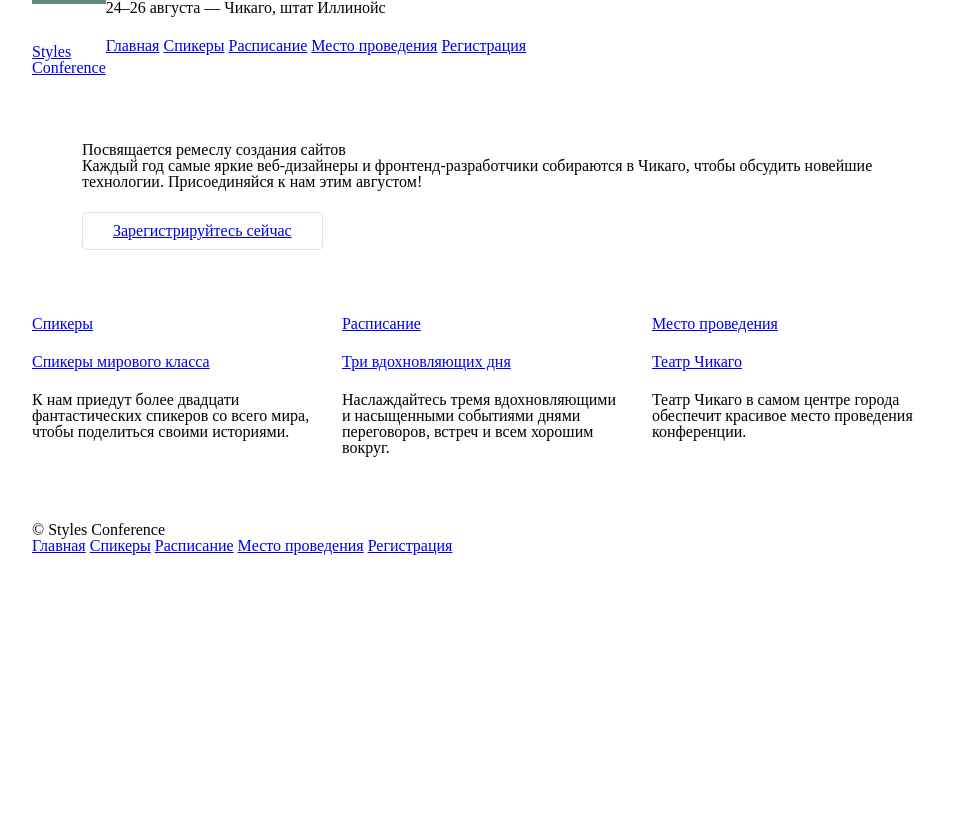
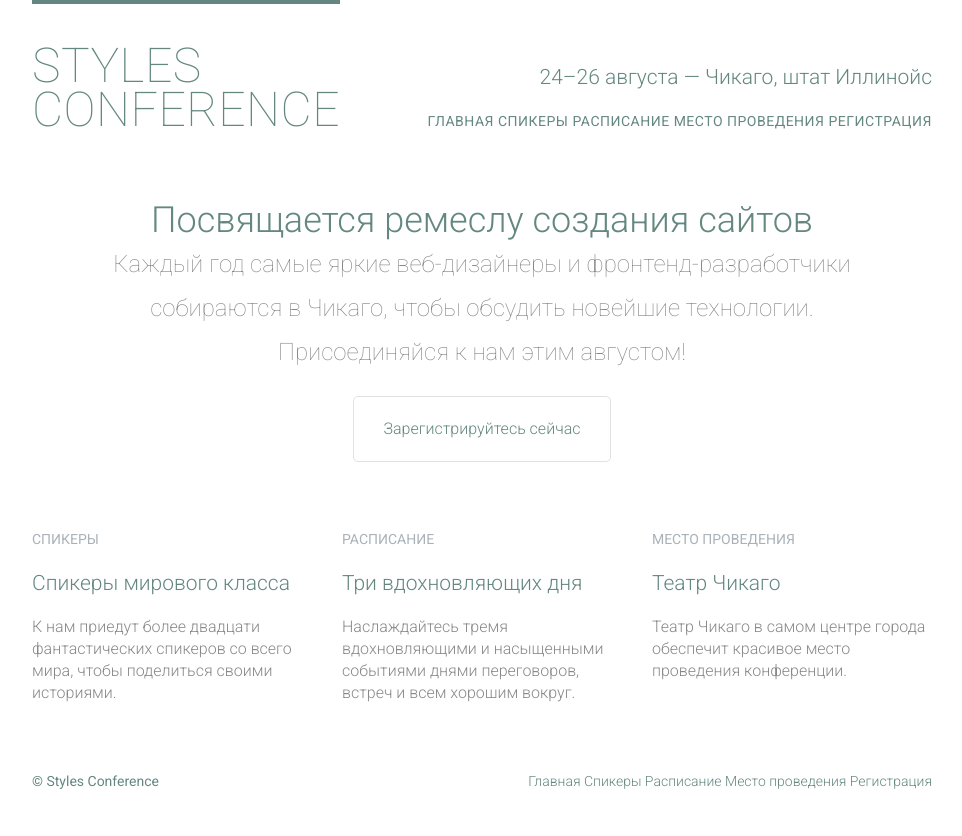
Before and after one commit to c3rb1n/styles-conference, a plain HTML site: page index.html in a window 1280 px wide. Shown: the whole page, without its empty margins (158-1120 px from the left). Before the commit the page ends 800 px from the top, so only its background shows below. Drawn offline with Linux system fonts and the light colour scheme.

Commit message:
added markup for lesson 6

```diff
--- a/index.html
+++ b/index.html
@@ -7,6 +7,10 @@
         <meta name="description" content="Styles Conference main page" />
         <title>Styles Conference</title>
         <link rel="stylesheet" href="styles/style.css" />
+        <link
+            href="https://fonts.googleapis.com/css2?family=Roboto:ital,wght@0,100..900;1,100..900&display=swap"
+            rel="stylesheet"
+        />
     </head>
     <body>
         <header class="container">
@@ -17,8 +21,8 @@
                     Conference
                 </a>
             </h1>
-            <h3>24&ndash;26 августа &mdash; Чикаго, штат Иллинойс</h3>
-            <nav>
+            <h3 class="tagline">24&ndash;26 августа &mdash; Чикаго, штат Иллинойс</h3>
+            <nav class="nav primary-nav">
                 <a href="index.html">Главная</a>
                 <a href="speakers.html">Спикеры</a>
                 <a href="schedule.html">Расписание</a>
@@ -35,7 +39,7 @@
             <a class="btn btn-alt" href="register.html">Зарегистрируйтесь сейчас</a>
         </section>
         <section class="grid">
-            <section class="col-1-3">
+            <section class="teaser col-1-3">
                 <a href="speakers.html">
                     <h5>Спикеры</h5>
                     <h3>Спикеры мирового класса</h3>
@@ -45,7 +49,7 @@
                     историями.
                 </p>
             </section>
-            <section class="col-1-3">
+            <section class="teaser col-1-3">
                 <a href="schedule.html">
                     <h5>Расписание</h5>
                     <h3>Три вдохновляющих дня</h3>
@@ -55,7 +59,7 @@
                     вокруг.
                 </p>
             </section>
-            <section class="col-1-3">
+            <section class="teaser col-1-3">
                 <a href="venue.html">
                     <h5>Место проведения</h5>
                     <h3>Театр Чикаго</h3>
@@ -65,7 +69,7 @@
         </section>
         <footer class="primary-footer container">
             <small>&copy; Styles Conference</small>
-            <nav>
+            <nav class="nav">
                 <a href="index.html">Главная</a>
                 <a href="speakers.html">Спикеры</a>
                 <a href="schedule.html">Расписание</a>
--- a/styles/style.css
+++ b/styles/style.css
@@ -1,4 +1,18 @@
 @import 'reset.css';
+
+/*
+  ========================================
+  Пользовательские стили
+  ========================================
+*/
+
+body {
+    color: #888;
+    font-family: Roboto, "Open Sans", "Helvetica Neue", Helvetica, Arial, sans-serif;
+    font-weight: 300;
+    font-size: 16px;
+    line-height: 22px;
+}
 
 /*
   ========================================
@@ -52,6 +66,62 @@ h1, h3, h4, h5, p {
     margin-bottom: 22px;
 }
 
+h1, h2, h3, h4 {
+    color: #648880;
+}
+
+h1 {
+    font-size: 36px;
+    line-height: 44px;
+}
+
+h2 {
+    font-size: 24px;
+    line-height: 44px;
+}
+
+h3 {
+    font-size: 21px;
+}
+
+h4 {
+    font-size: 18px;
+}
+
+h5 {
+    color: #a9b2b9;
+    font-size: 14px;
+    font-weight: 400;
+    text-transform: uppercase;
+}
+
+strong {
+    font-weight: 400;
+}
+
+cite, em {
+    font-style: italic;
+}
+
+/*
+  ========================================
+  Ссылки
+  ========================================
+*/
+
+a {
+    color: #648880;
+    text-decoration: none;
+}
+
+p a {
+    border-bottom: 1px solid #dfe2e5;
+}
+
+a:hover {
+    color: #a9b2b9;
+}
+
 /*
   ========================================
   Кнопки
@@ -76,7 +146,28 @@ h1, h3, h4, h5, p {
 */
 
 .hero {
+    line-height: 44px;
     padding: 22px 80px 66px;
+    text-align: center;
+}
+
+.hero h2 {
+    font-size: 36px;
+}
+
+.hero p {
+    font-size: 24px;
+    font-weight: 100;
+}
+
+.tagline {
+    padding: 66px 0 22px;
+    margin: 0;
+    text-align: right;
+}
+
+.teaser a:hover h3 {
+    color: #a9b2b9;
 }
 
 /*
@@ -87,6 +178,11 @@ h1, h3, h4, h5, p {
 
 .logo {
     float: left;
+    font-size: 48px;
+    font-weight: 100;
+    letter-spacing: .5px;
+    line-height: 44px;
+    text-transform: uppercase;
     padding: 40px 0 22px;
     border-top: 4px solid #648880;
 }
@@ -98,15 +194,31 @@ h1, h3, h4, h5, p {
 */
 
 .primary-footer {
+    clear: left;
+    color: #648880;
+    font-size: 14px;
     padding-top: 44px;
     padding-bottom: 44px;
-    clear: left;
 }
 
 .primary-footer small {
     float: left;
+    font-weight: 400;
 }
 
-.primary-footer nav {
-    clear: left;
+/*
+  ========================================
+  Навигация
+  ========================================
+*/
+
+.primary-nav {
+    font-size: 14px;
+    font-weight: 400;
+    letter-spacing: .5px;
+    text-transform: uppercase;
 }
+
+.nav {
+    text-align: right;
+}
```
Also changed, not shown: register.html (+7 -3 lines), schedule.html (+7 -3 lines), speakers.html (+7 -3 lines), venue.html (+7 -3 lines).
